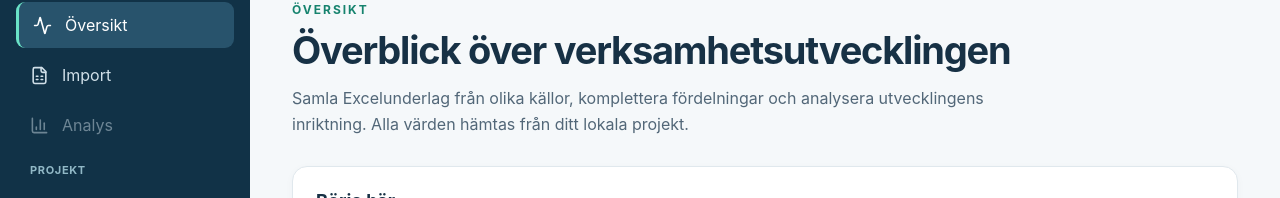
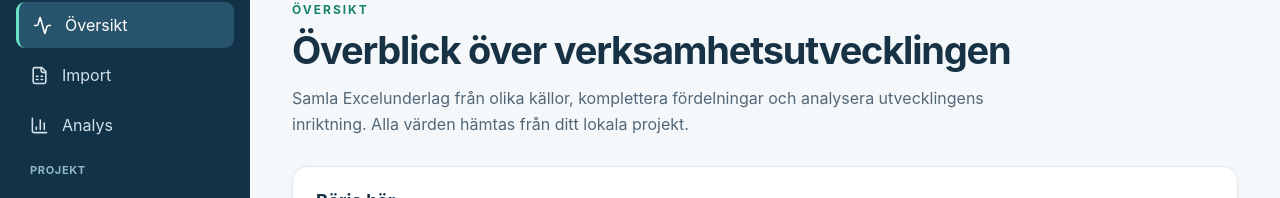
Before and after one commit to erland/pwa-utvecklingsanalys, a React (Vite) app: page / in a window 1280 px wide. Shown: the part 120-318 px from the top of the page. Built offline with nearby package versions, Linux system fonts and the light colour scheme.

Commit message:
DEV-116: keep locked analysis focusable for keyboard users while preventing navigation

```diff
--- a/src/App.tsx
+++ b/src/App.tsx
@@ -46,7 +46,7 @@ export default function App(){
   }catch{setView('import');setOverview(null);setOverviewError('Kunde inte kontrollera importerade analysuppgifter. Försök igen eller kontrollera lokal lagring.')}
  };
  const updateName=async(name:string)=>{if(!project)return;const p={...project,name};setProject(p);try{await saveProject(p);setStorageError('')}catch{setStorageError('Kunde inte spara projektet lokalt.')}};
- return <div className="shell"><a className="skip-link" href="#main-content">Hoppa till innehållet</a><aside className="sidebar"><div className="brand"><span className="brandmark"><BarChart3 size={24}/></span><div><strong>Utvecklingsanalys</strong><small>Analysarbetsyta</small></div></div><nav aria-label="Huvudmeny">{navigationGroups.map(group=><div className="nav-group" key={group.label}><span className="nav-group-title">{group.label}</span>{group.items.map(id=>{const n=nav.find(item=>item.id===id)!;return <button key={n.id} type="button" aria-current={view===n.id?'page':undefined} className={view===n.id?'nav-link active':'nav-link'} disabled={n.id==='analysis'&&!analysisAvailable} title={n.id==='analysis'&&!analysisAvailable?'Importera analysuppgifter för att aktivera Analys':undefined} onClick={()=>n.id==='analysis'?void openAnalysis():setView(n.id)}><n.icon size={19} aria-hidden="true"/>{n.label}</button>})}</div>)}</nav><div className="sidebar-foot"><ShieldCheck size={16}/>Lokal data · ingen server</div></aside>
+ return <div className="shell"><a className="skip-link" href="#main-content">Hoppa till innehållet</a><aside className="sidebar"><div className="brand"><span className="brandmark"><BarChart3 size={24}/></span><div><strong>Utvecklingsanalys</strong><small>Analysarbetsyta</small></div></div><nav aria-label="Huvudmeny">{navigationGroups.map(group=><div className="nav-group" key={group.label}><span className="nav-group-title">{group.label}</span>{group.items.map(id=>{const n=nav.find(item=>item.id===id)!;return <button key={n.id} type="button" aria-current={view===n.id?'page':undefined} className={view===n.id?'nav-link active':'nav-link'} aria-disabled={n.id==='analysis'&&!analysisAvailable?'true':undefined} title={n.id==='analysis'&&!analysisAvailable?'Importera analysuppgifter för att aktivera Analys':undefined} onClick={()=>n.id==='analysis'?(analysisAvailable?void openAnalysis():undefined):setView(n.id)}><n.icon size={19} aria-hidden="true"/>{n.label}</button>})}</div>)}</nav><div className="sidebar-foot"><ShieldCheck size={16}/>Lokal data · ingen server</div></aside>
  <div className="content"><header className="topbar"><div><strong>{project?.name??'Mitt analysprojekt'}</strong><small>Projektbackup · DEV-011</small></div><span className="pill">Lokal analys</span></header><main id="main-content">
  {storageError&&<div role="alert" className="alert">{storageError}</div>}
  {view==='overview'&&<><div className="eyebrow">ÖVERSIKT</div><h1>Överblick över verksamhetsutvecklingen</h1><p className="lead">Samla Excelunderlag från olika källor, komplettera fördelningar och analysera utvecklingens inriktning. Alla värden hämtas från ditt lokala projekt.</p>
```
